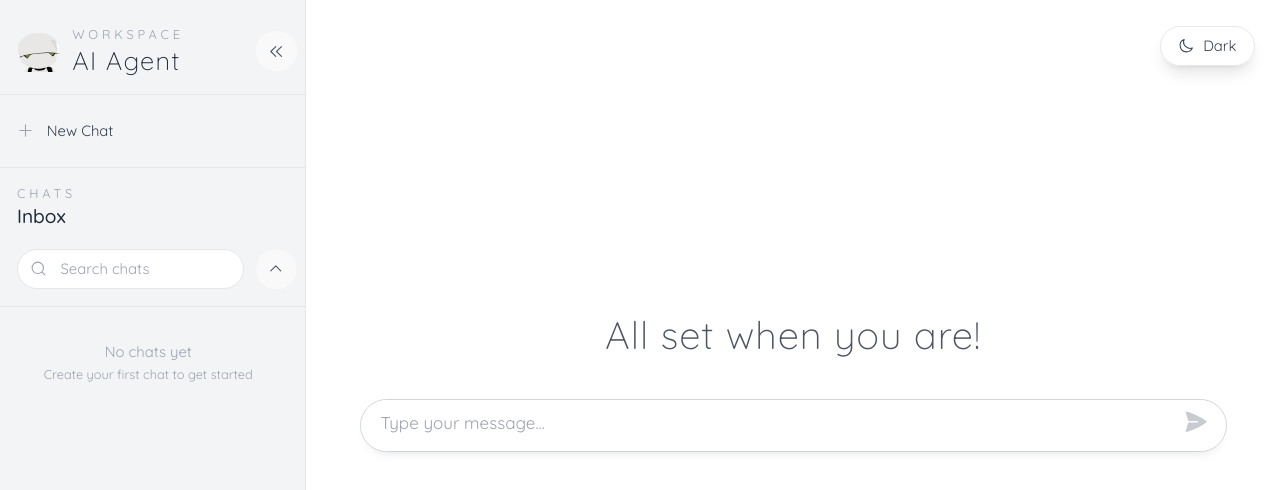
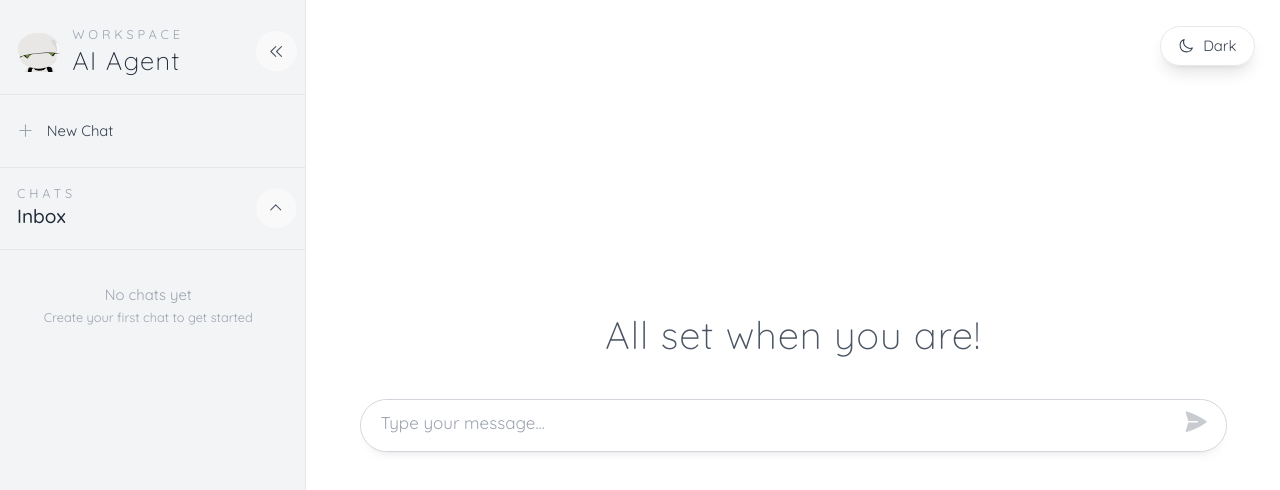
Before and after one commit to orsinialberto/ao-chat, a React (Vite) app: page / in a window 1280 px wide. Shown: the top 490 px of the page. Built offline with nearby package versions, Linux system fonts and the light colour scheme.

Commit message:
Refactor Sidebar component by removing search functionality and simplifying chat visibility logic. Update related tests to reflect the absence of the search input, enhancing code clarity and maintainability.

```diff
--- a/src/components/sidebar/Sidebar.tsx
+++ b/src/components/sidebar/Sidebar.tsx
@@ -23,7 +23,6 @@ export const Sidebar: React.FC<SidebarProps> = ({
   onHomeClick
 }) => {
   const [showChatList, setShowChatList] = React.useState(true);
-  const [searchTerm, setSearchTerm] = React.useState('');
 
   const handleHomeClick = () => {
     if (onHomeClick) {
@@ -44,23 +43,7 @@ export const Sidebar: React.FC<SidebarProps> = ({
     clearError
   } = useSidebar();
 
-  const normalizedSearch = searchTerm.trim().toLowerCase();
-  const filteredChats = React.useMemo(
-    () =>
-      chats.filter((chat) =>
-        (chat.title || 'Untitled chat')
-          .toLowerCase()
-          .includes(normalizedSearch)
-      ),
-    [chats, normalizedSearch]
-  );
-
-  const hasSearch = normalizedSearch.length > 0;
-  const visibleChats = hasSearch ? filteredChats : chats;
-  const showEmptyState = !isLoading && !error && visibleChats.length === 0;
-  const emptyStateLabel = hasSearch
-    ? 'No chats match your search'
-    : 'No chats yet';
+  const showEmptyState = !isLoading && !error && chats.length === 0;
 
   // Expose addChat to parent component
   React.useEffect(() => {
@@ -79,8 +62,6 @@ export const Sidebar: React.FC<SidebarProps> = ({
     await createNewChat();
     onNewChat();
   };
-
-  const handleClearSearch = () => setSearchTerm('');
 
   return (
     <>
@@ -158,36 +139,11 @@ export const Sidebar: React.FC<SidebarProps> = ({
                 </div>
               </div>
 
-              {/* Chats Title + search */}
-              <div className="pl-4 pr-6 pt-4 pb-4 border-b border-gray-200 dark:border-gray-700">
+              {/* Chats Title */}
+              <div className="pl-4 pr-6 pt-4 pb-4 border-b border-gray-200 dark:border-gray-700 flex items-center justify-between gap-3">
                 <div>
                   <p className="text-xs uppercase tracking-[0.3em] text-gray-400 dark:text-gray-500">Chats</p>
                   <h1 className="text-lg font-medium text-gray-800 dark:text-gray-100">Inbox</h1>
-                </div>
-
-                <div className="mt-4 flex items-center gap-3">
-                  <div className="relative flex-1">
-                    <span className="absolute inset-y-0 left-3 flex items-center text-gray-400 dark:text-gray-500">
-                      <svg className="w-4 h-4" fill="none" stroke="currentColor" viewBox="0 0 24 24">
-                        <path strokeLinecap="round" strokeLinejoin="round" strokeWidth={1.5} d="M21 21l-4.35-4.35M11 19a8 8 0 100-16 8 8 0 000 16z" />
-                      </svg>
-                    </span>
-                    <input
-                      type="text"
-                      value={searchTerm}
-                      onChange={(e) => setSearchTerm(e.target.value)}
-                      placeholder="Search chats"
-                      className="w-full pl-10 pr-10 py-2 text-sm rounded-full bg-white dark:bg-gray-900/60 border border-gray-200 dark:border-gray-700 focus:outline-none focus:ring-2 focus:ring-gray-300 dark:focus:ring-gray-600 text-gray-700 dark:text-gray-200 placeholder:text-gray-400 dark:placeholder:text-gray-500"
-                    />
-                    {searchTerm && (
-                      <button
-                        onClick={handleClearSearch}
-                        className="absolute inset-y-0 right-3 flex items-center text-gray-400 hover:text-gray-600"
-                        title="Clear search"
-                      >
-                        ×
-                      </button>
-                    )}
                 </div>
                 <button
                   className={`sidebar-ghost-btn -mr-4 transition-transform duration-200 ${showChatList ? 'rotate-180' : ''}`}
@@ -203,7 +159,6 @@ export const Sidebar: React.FC<SidebarProps> = ({
                     <path strokeLinecap="round" strokeLinejoin="round" strokeWidth={1.5} d="M19 9l-7 7-7-7" />
                   </svg>
                 </button>
-                </div>
               </div>
             </>
           ) : (
@@ -255,14 +210,12 @@ export const Sidebar: React.FC<SidebarProps> = ({
                 <div className="flex-1 overflow-y-auto scrollbar-hide">
                   {showEmptyState ? (
                     <div className="pl-4 pr-6 py-8 text-center text-gray-400 dark:text-gray-500">
-                      <p className="text-sm">{emptyStateLabel}</p>
-                      {!hasSearch && (
+                      <p className="text-sm">No chats yet</p>
                       <p className="text-xs mt-1">Create your first chat to get started</p>
-                      )}
                     </div>
                   ) : (
                     <ChatList
-                      chats={visibleChats}
+                      chats={chats}
                       currentChatId={currentChatId}
                       isLoading={isLoading}
                       error={error}
```
Also changed, not shown: 1 other file (tests, documents, lock files or other folders). Lines whose indentation alone changed are shown as unchanged.
